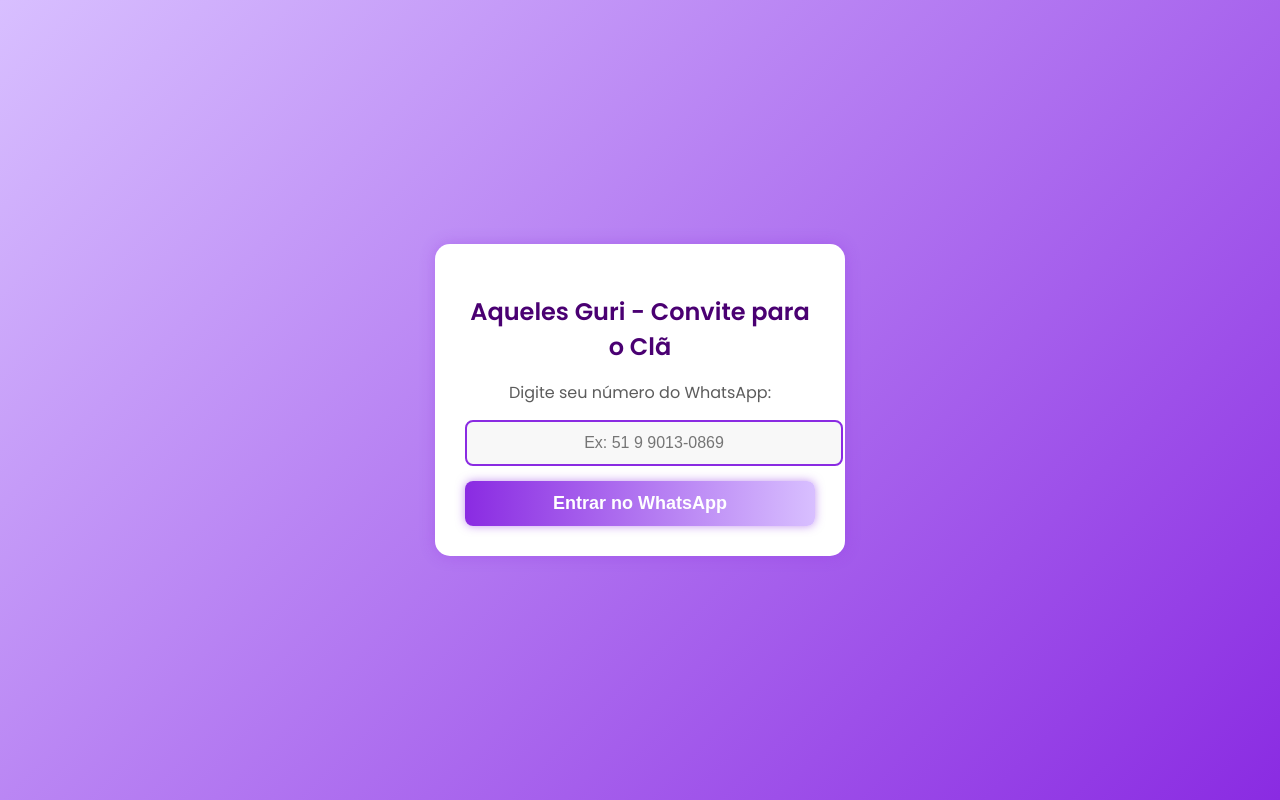
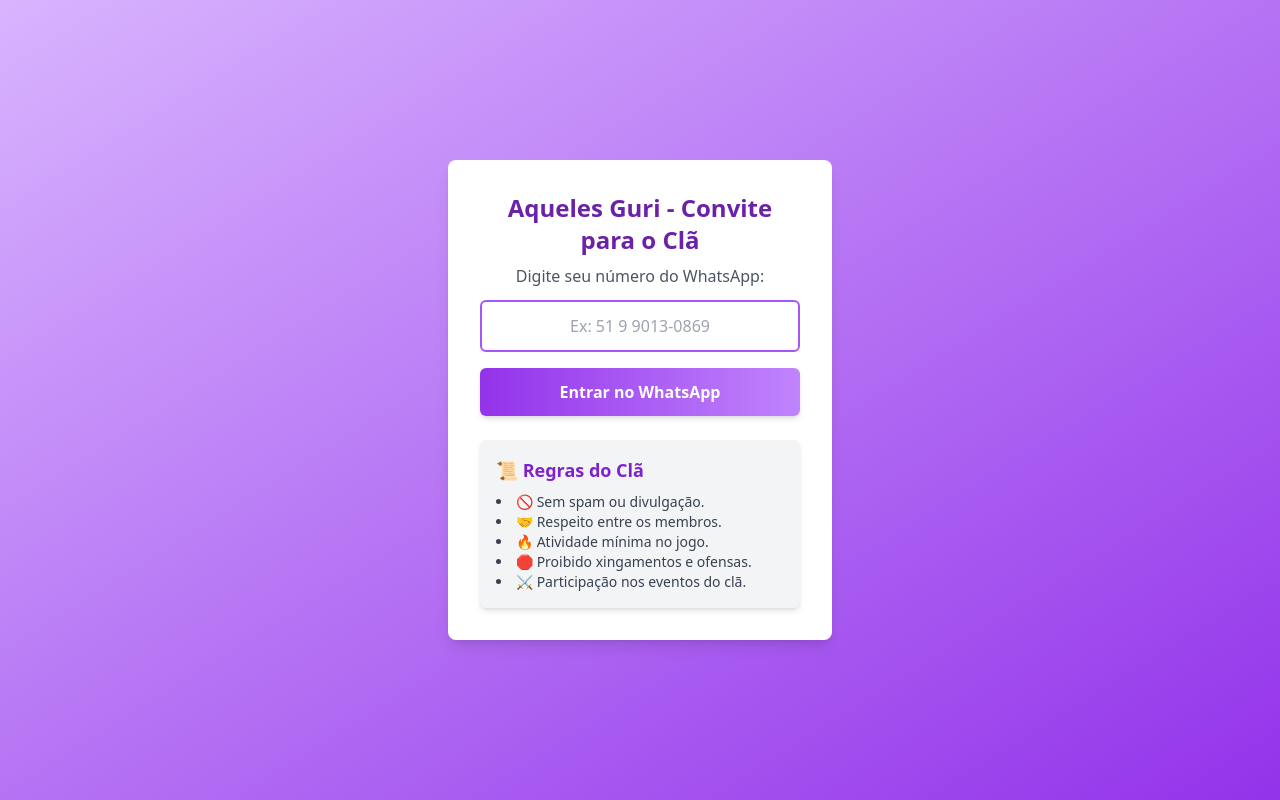
Before and after one commit to aquelesguri/convite, a plain HTML site: page index.html in a window 1280 px wide. Drawn offline with nearby package versions, Linux system fonts and the light colour scheme.

Commit message:
Add files via upload

```diff
--- a/index.html
+++ b/index.html
@@ -4,106 +4,58 @@
     <meta charset="UTF-8">
     <meta name="viewport" content="width=device-width, initial-scale=1.0">
     <title>Aqueles Guri - Convite para o Clã</title>
-    <style>
-        @import url('https://fonts.googleapis.com/css2?family=Poppins:wght@300;400;600&display=swap');
+    <script src="https://cdn.tailwindcss.com"></script>
+</head>
+<body class="bg-gradient-to-br from-purple-300 to-purple-600 flex justify-center items-center min-h-screen">
 
-        body {
-            font-family: 'Poppins', sans-serif;
-            text-align: center;
-            background: linear-gradient(135deg, #D8BFFF, #8A2BE2);
-            color: #4A0072;
-            margin: 0;
-            padding: 0;
-            display: flex;
-            justify-content: center;
-            align-items: center;
-            height: 100vh;
-        }
+    <div class="bg-white p-6 md:p-8 rounded-lg shadow-lg w-96 text-center">
+        <h2 class="text-2xl font-bold text-purple-800">Aqueles Guri - Convite para o Clã</h2>
+        <p class="text-gray-600 mt-2">Digite seu número do WhatsApp:</p>
 
-        .container {
-            background: white;
-            padding: 30px;
-            border-radius: 15px;
-            box-shadow: 0 0 15px rgba(138, 43, 226, 0.3);
-            display: inline-block;
-            width: 350px;
-        }
+        <input type="text" id="numero" placeholder="Ex: 51 9 9013-0869"
+            class="w-full mt-3 p-3 border-2 border-purple-500 rounded-md text-center text-purple-800 focus:ring-2 focus:ring-purple-400 outline-none">
 
-        h2 {
-            font-size: 24px;
-            color: #4A0072;
-            margin-bottom: 10px;
-        }
+        <button onclick="gerarLink()"
+            class="w-full mt-4 bg-gradient-to-r from-purple-600 to-purple-400 text-white font-bold py-3 rounded-md shadow-md hover:scale-105 transition transform">
+            Entrar no WhatsApp
+        </button>
 
-        p {
-            font-size: 16px;
-            color: #5C5C5C;
-            margin-bottom: 15px;
-        }
-
-        input {
-            padding: 12px;
-            font-size: 16px;
-            width: 100%;
-            margin-bottom: 15px;
-            border: 2px solid #8A2BE2;
-            background-color: #F8F8F8;
-            color: #4A0072;
-            text-align: center;
-            border-radius: 8px;
-            outline: none;
-        }
-
-        button {
-            padding: 12px 20px;
-            font-size: 18px;
-            font-weight: bold;
-            background: linear-gradient(90deg, #8A2BE2, #D8BFFF);
-            color: white;
-            border: none;
-            border-radius: 8px;
-            cursor: pointer;
-            width: 100%;
-            transition: 0.3s;
-            box-shadow: 0 0 10px rgba(138, 43, 226, 0.5);
-        }
-
-        button:hover {
-            transform: scale(1.05);
-            box-shadow: 0 0 15px rgba(138, 43, 226, 0.7);
-        }
-    </style>
-</head>
-<body>
-    <div class="container">
-        <h2>Aqueles Guri - Convite para o Clã</h2>
-        <p>Digite seu número do WhatsApp:</p>
-        <input type="text" id="numero" placeholder="Ex: 51 9 9013-0869">
-        <button onclick="gerarLink()">Entrar no WhatsApp</button>
+        <!-- Regras do Grupo -->
+        <div class="mt-6 text-left bg-gray-100 p-4 rounded-md shadow-md">
+            <h3 class="text-lg font-semibold text-purple-700">📜 Regras do Clã</h3>
+            <ul class="text-gray-700 mt-2 text-sm list-disc list-inside">
+                <li>🚫 Sem spam ou divulgação.</li>
+                <li>🤝 Respeito entre os membros.</li>
+                <li>🔥 Atividade mínima no jogo.</li>
+                <li>🛑 Proibido xingamentos e ofensas.</li>
+                <li>⚔️ Participação nos eventos do clã.</li>
+            </ul>
+        </div>
     </div>
 
     <script>
         function gerarLink() {
             var numero = document.getElementById("numero").value.trim();
 
-            // Remove espaços, traços e caracteres especiais
+            // Remove espaços, traços e caracteres extras
             numero = numero.replace(/\D/g, '');
 
-            // Verifica se o número tem um DDD (2 dígitos) + um celular válido (9 dígitos)
+            // Validação: DDD (2 dígitos) + 9 dígitos do celular
             if (numero.length !== 11 || !/^\d{11}$/.test(numero)) {
                 alert("Por favor, insira um número válido no formato DDD + 9 dígitos.");
                 return;
             }
 
-            // Adiciona código do Brasil se não estiver presente
+            // Adiciona código do Brasil
             numero = "55" + numero;
 
             var mensagem = encodeURIComponent("👉 https://chat.whatsapp.com/LPd9A6oQ8Wj5LMdDu3ATSs\n\nQuando entrar, manda teu nick no chat! 🔥");
             var link = "https://wa.me/" + numero + "?text=" + mensagem;
 
-            // Redireciona automaticamente para o WhatsApp
+            // Redireciona para o WhatsApp
             window.location.href = link;
         }
     </script>
+
 </body>
 </html>
```
